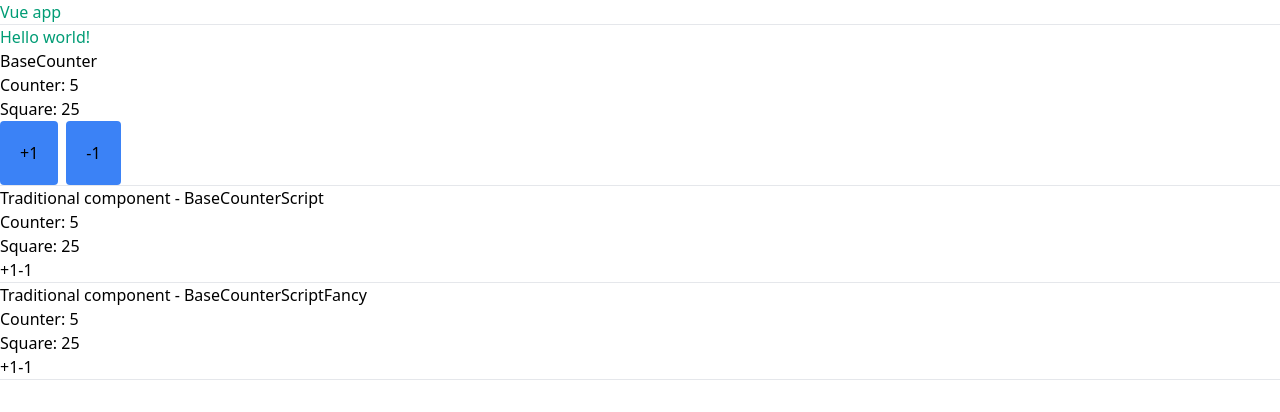
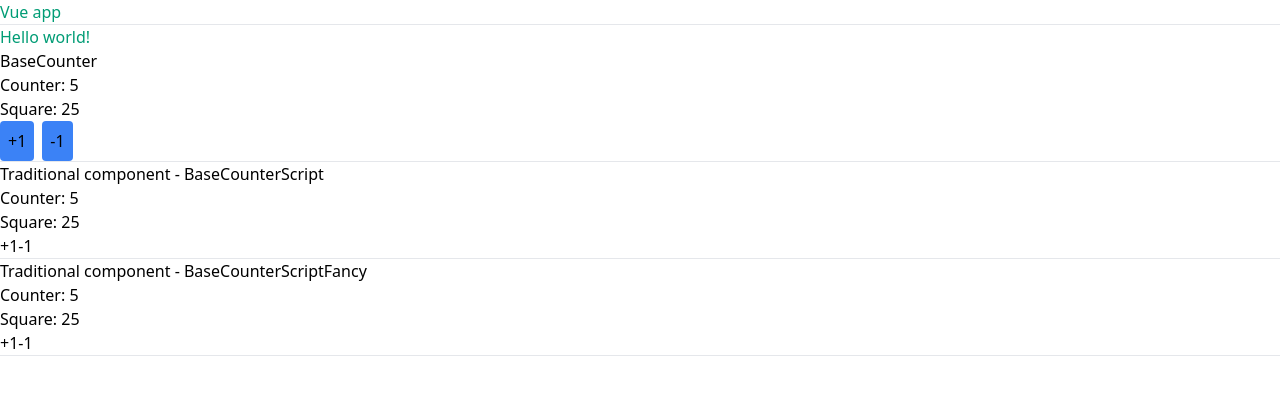
Before and after one commit to Rubru94/course-vue-from-zero-to-expert, a Vue app in the folder vue/03-indecision-app/: page / in a window 1280 px wide. Shown: the top 412 px of the page. Built offline with nearby package versions, Linux system fonts and the light colour scheme.

Commit message:
feat(03-indecision-app): Deploy app

```diff
--- a/vue/03-indecision-app/src/components/BaseCounter.vue
+++ b/vue/03-indecision-app/src/components/BaseCounter.vue
@@ -26,6 +26,6 @@
 
 <style scoped>
 .btn {
-  @apply p-5 mr-2 bg-blue-500 rounded hover:bg-blue-600;
+  @apply p-2 mr-2 bg-blue-500 rounded hover:bg-blue-600;
 }
 </style>
```
Also changed, not shown: 1 other file (tests, documents, lock files or other folders).
